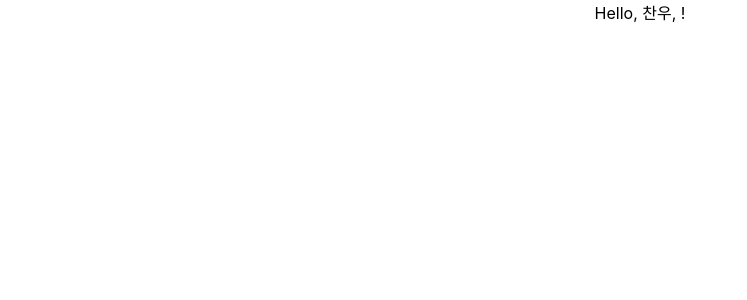
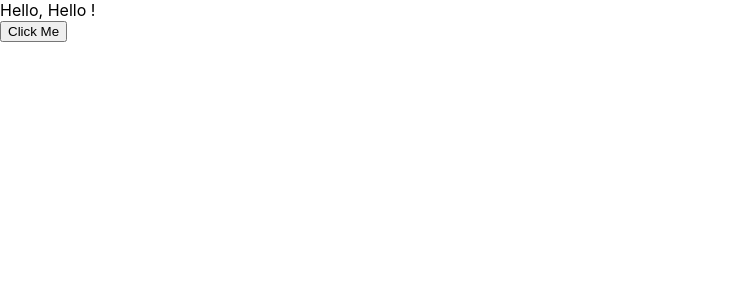
Before and after one commit to chanwoo00106/Ts, a React (Create React App) app in the folder ts-react-tutorial/: page / in a window 1280 px wide. Shown: the top 300 px of the page, without its empty margins (0-747 px from the left). Built offline with nearby package versions, Linux system fonts and the light colour scheme.

Commit message:
함수 넘기기

```diff
--- a/ts-react-tutorial/src/App.tsx
+++ b/ts-react-tutorial/src/App.tsx
@@ -1,13 +1,11 @@
 import React from 'react';
-import './App.css';
 import Greetings from './Greetings';
 
-function App() {
-  return (
-    <div className="App">
-      <Greetings name={"찬우"} />
-    </div>
-  );
-}
+const App: React.FC = () => {
+  const onClick = (name: string) => {
+    console.log(`${name} says hello`);
+  };
+  return <Greetings name="Hello" onClick={onClick} />;
+};
 
 export default App;
--- a/ts-react-tutorial/src/Greetings.tsx
+++ b/ts-react-tutorial/src/Greetings.tsx
@@ -2,15 +2,26 @@
 
 type GreetingsProps = {
     name: string;
-    mark?: string;
+    mark: string;
+    optional?: string;
+    onClick: (name: string) => void; // 아무것도 리턴하지 않는다는 함수를 의미합니다.
 };
 
-const Greetings: React.FC<GreetingsProps> = ({ name, mark }) => (
-    <div>Hello, {name}, {mark}</div>
-);
+function Greetings({ name, mark, optional, onClick }: GreetingsProps) {
+    const handleClick = () => onClick(name);
+    return (
+        <div>
+            Hello, {name} {mark}
+            {optional && <p>{optional}</p>}
+            <div>
+                <button onClick={handleClick}>Click Me</button>
+            </div>
+        </div>
+    );
+}
 
 Greetings.defaultProps = {
-    mark: '!',
-}
+    mark: '!'
+};
 
 export default Greetings;
```
Also changed, not shown: 1 other file (tests, documents, lock files or other folders).
